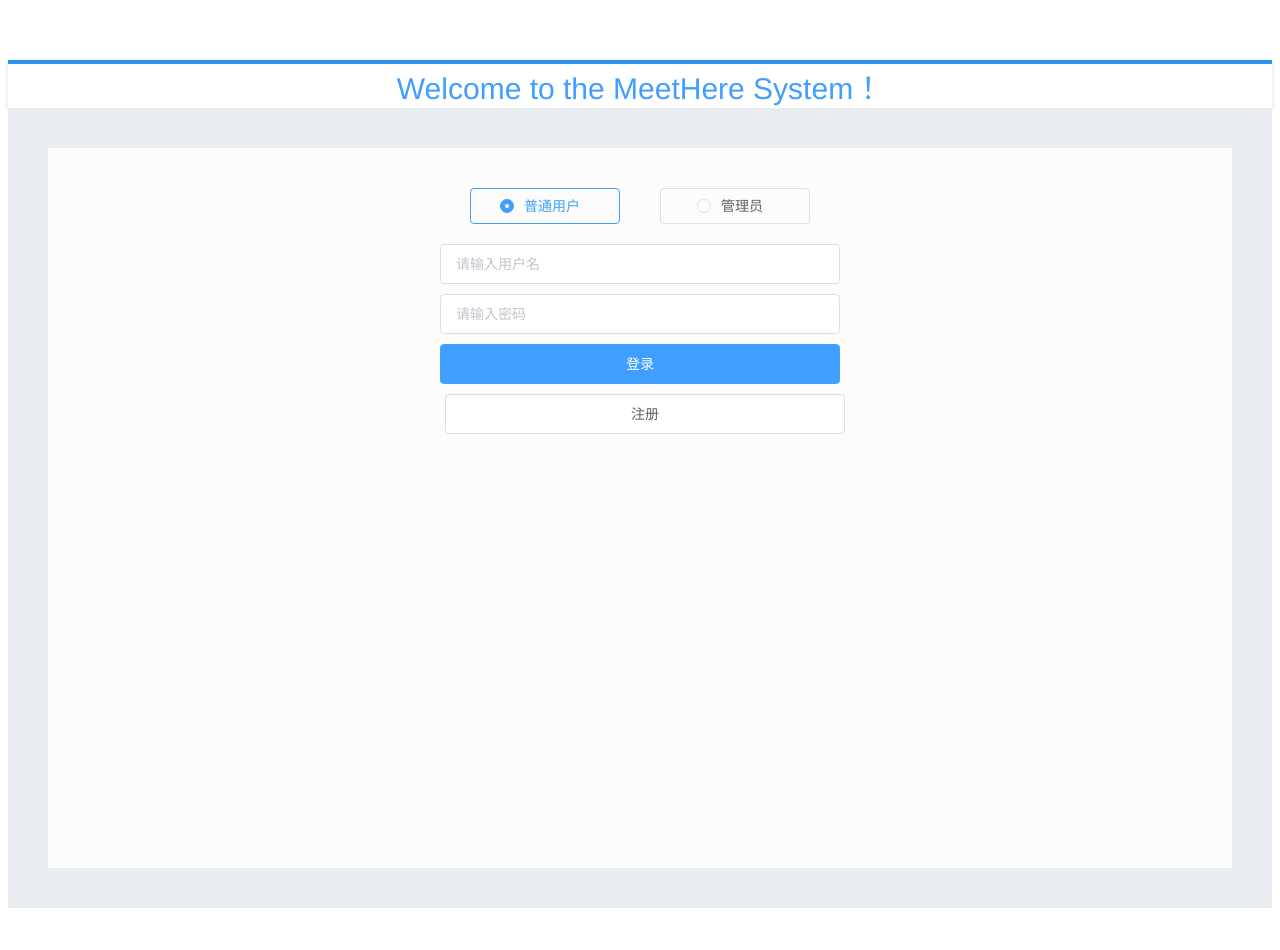
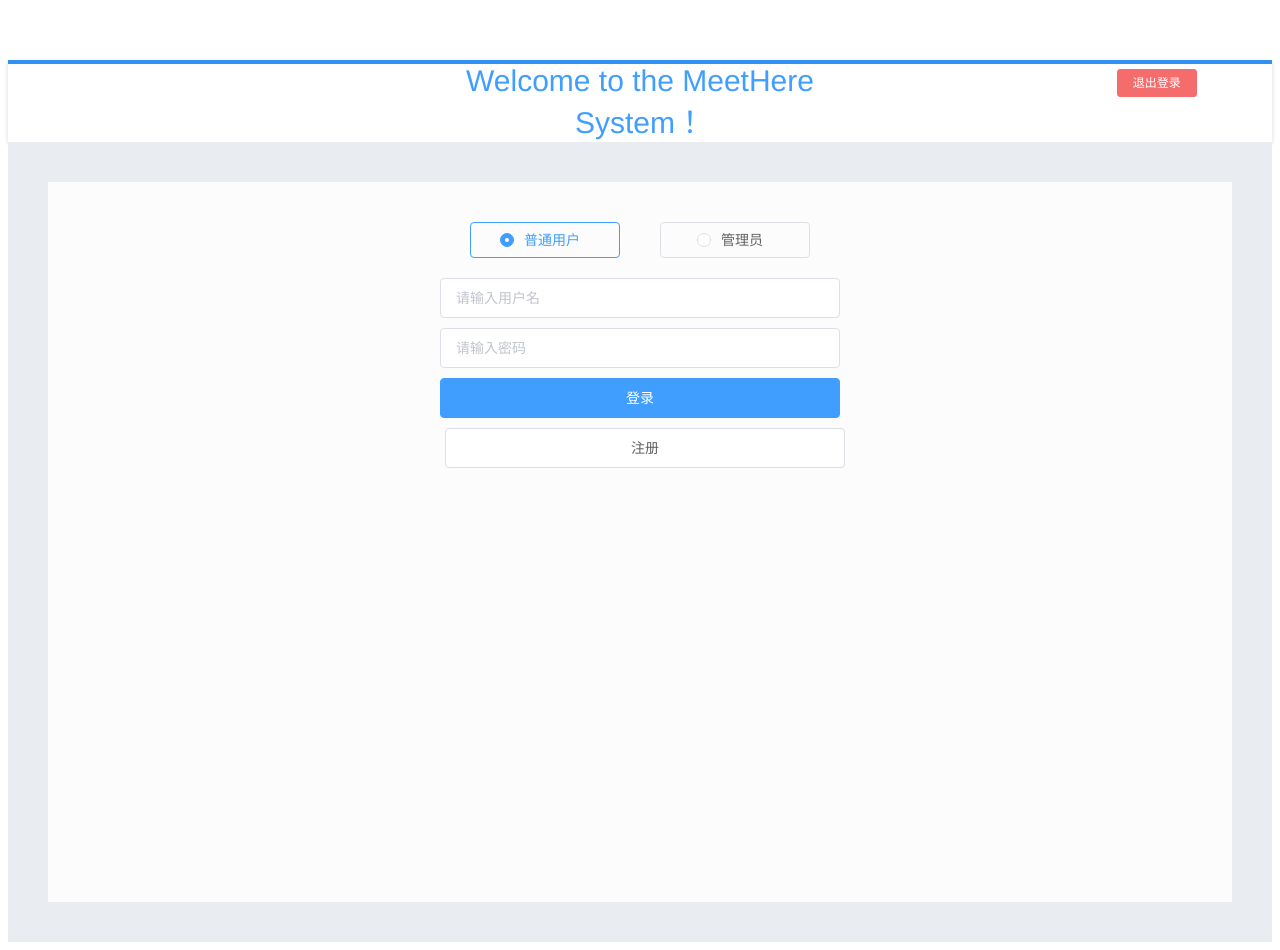
Before and after one commit to whitfield-lyx/ECNU-Testing-Meethere, a Vue app in the folder ECNU-Testing-MeethereVue/meethere/: page / in a window 1280 px wide. Before the commit the page ends 916 px from the top, so only its background shows below. Built offline with nearby package versions, Linux system fonts and the light colour scheme.

Commit message:
增加了退出登录按钮

```diff
--- a/ECNU-Testing-MeethereVue/meethere/src/App.vue
+++ b/ECNU-Testing-MeethereVue/meethere/src/App.vue
@@ -1,7 +1,14 @@
 <template>
   <div id="app">
     <header class="header">
-      <el-link href="#/" style = "font-size: 30px" type="primary" >Welcome to the MeetHere System！</el-link>
+      <el-row>
+        <el-col :span="8" :offset="8">
+      <el-link  style = "font-size: 30px" type="primary" >Welcome to the MeetHere System！</el-link>
+        </el-col>
+        <el-col :span="4" :offset="4">
+      <el-button style="margin-right: 20px; margin-top: 5px" type="danger" size="mini" @click="logOut">退出登录</el-button>
+        </el-col>
+      </el-row>
       <el-row v-if="$route.meta.keepalive">
         <el-col :span="24">
           <el-menu default-active="" class="el-menu-demo" mode="horizontal"  :router="true">
@@ -52,6 +59,12 @@
       this.$nextTick(function () {
         this.isRouterAlive = true
       })
+    },
+    logOut () {
+      sessionStorage.clear()
+      this.$router.push({
+        name: 'Login'
+      })
     }
   }
 }
--- a/ECNU-Testing-MeethereVue/meethere/src/components/pages/pageBooking.vue
+++ b/ECNU-Testing-MeethereVue/meethere/src/components/pages/pageBooking.vue
@@ -54,21 +54,9 @@
       userId: sessionStorage.getItem('userId'),
       userType: sessionStorage.getItem('userType'),
       placeData: [{
-        stadiumId: '体育馆',
+        stadiumId: '场馆获取失败',
         price: '400',
         address: '上海市普陀区金沙江路 1515 弄'
-      }, {
-        stadiumId: '东操场',
-        price: '60',
-        address: '上海市普陀区金沙江路 1516 弄'
-      }, {
-        stadiumId: '大学生活动中心',
-        price: '40',
-        address: '上海市普陀区金沙江路 1517 弄'
-      }, {
-        stadiumId: '篮球场',
-        price: '200',
-        address: '上海市普陀区金沙江路 1518 弄'
       }]
     }
   },
@@ -122,7 +110,7 @@
     ViewStadium (row) {
       this.$router.replace({
         name: 'StadiumDetail',
-        params: { stadiumId: row.stadiumId}
+        params: {stadiumId: row.stadiumId}
       })
       console.log(row)
       this.$message({
--- a/ECNU-Testing-MeethereVue/meethere/src/components/pages/pageLogin.vue
+++ b/ECNU-Testing-MeethereVue/meethere/src/components/pages/pageLogin.vue
@@ -48,6 +48,11 @@
                 type: 'success'
               })
               this.$router.replace({path: '/Main/Booking'})
+            } else if (successResponse.data.code === 400) {
+              this.$message({
+                message: '账号密码错误',
+                type: 'warning'
+              })
             } else {
               this.$message({
                 message: '用户登录失败',
@@ -87,11 +92,13 @@
             }
           })
           .catch(failResponse => {
-            console.log('管理员登录失败')
-            this.$message({
-              message: '管理员登录失败',
-              type: 'warning'
-            })
+            if (failResponse.data.code === 400) {
+              console.log('管理员登录失败')
+              this.$message({
+                message: '管理员登录失败',
+                type: 'warning'
+              })
+            }
           })
       }
     },
```
